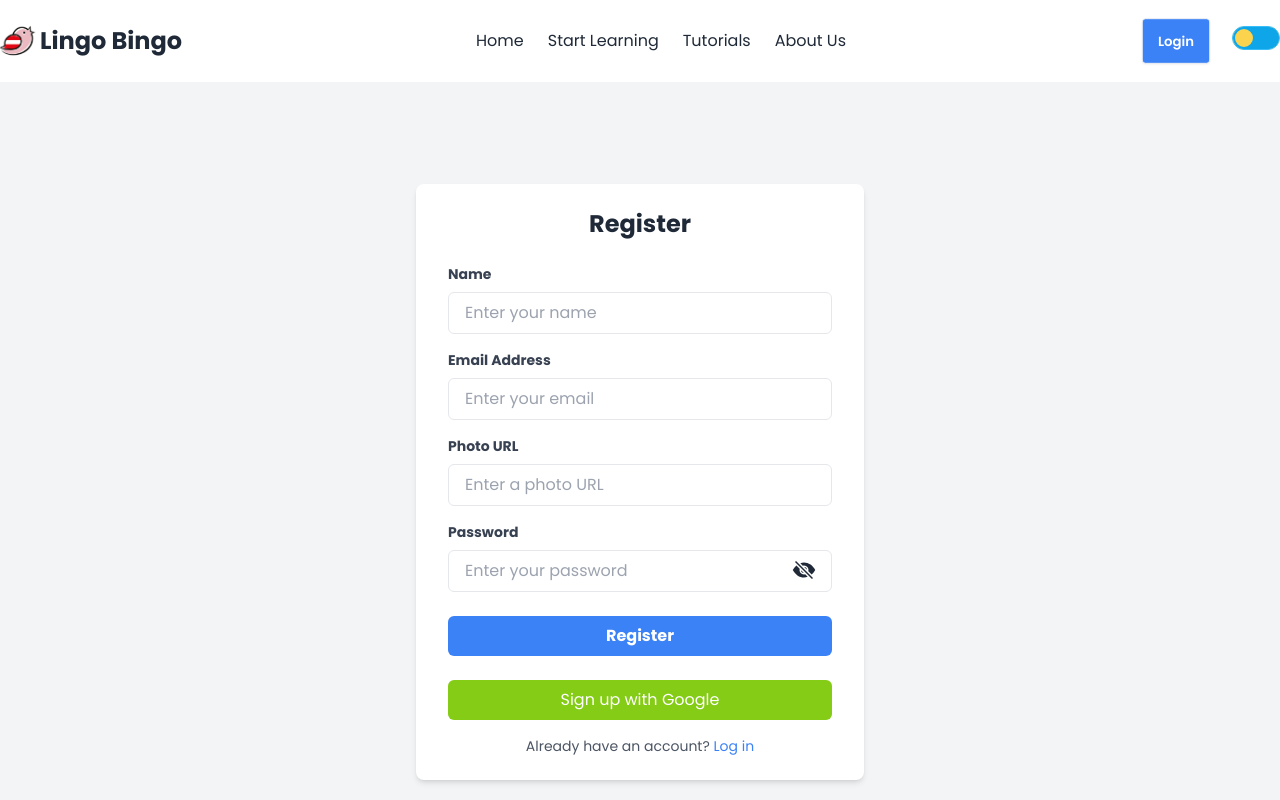
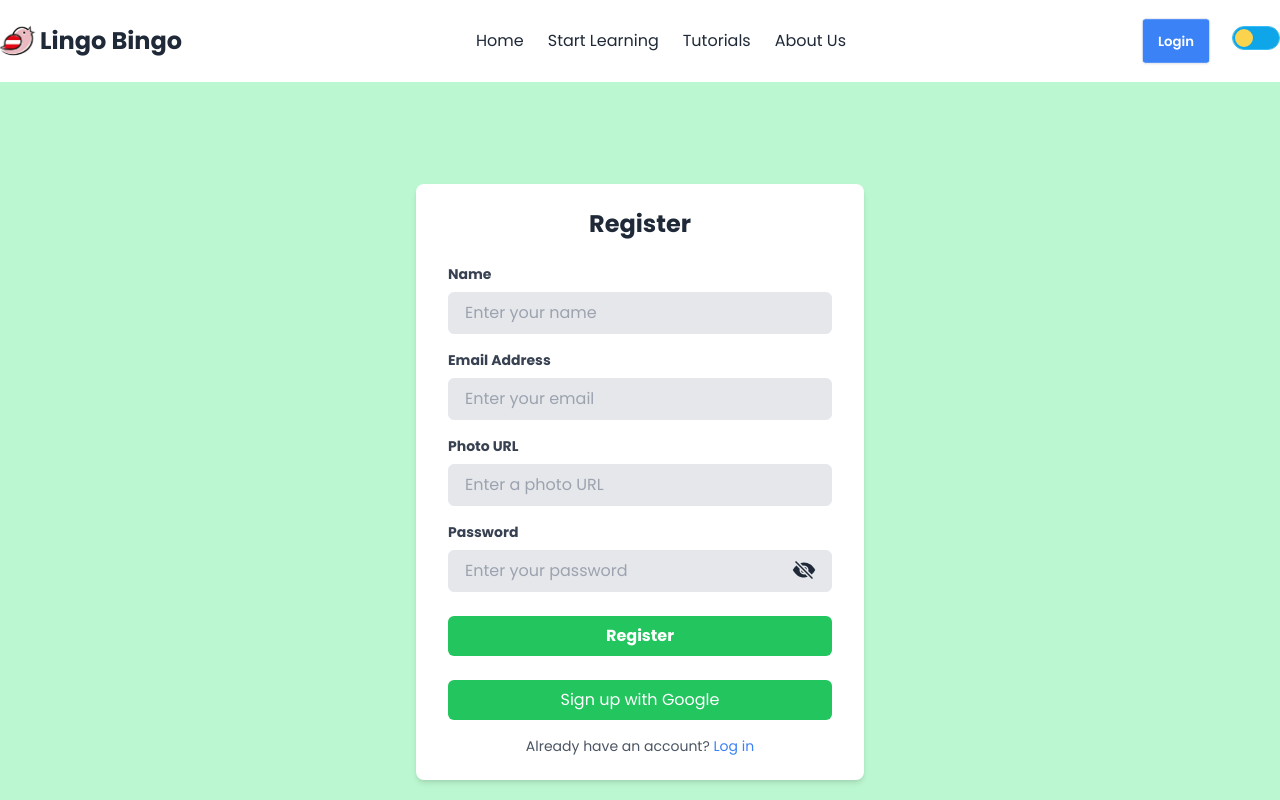
Before and after one commit to MuhammadNazmusSakib/Vocabulary-Learning-Client-, a React (Vite) app: page /signup in a window 1280 px wide. Shown: the top 800 px of the page. Built offline with nearby package versions, Linux system fonts and the light colour scheme; no server answers.

Commit message:
dark/light theme added to all components

```diff
--- a/src/Component/Home/Home.jsx
+++ b/src/Component/Home/Home.jsx
@@ -14,7 +14,9 @@ const Home = () => {
       <About />
       <div className='bg-gray-200 h-1'></div>
       <SuccessSection />
+      <div className='bg-gray-200 h-1'></div>
       <Testimonials />
+      <div className='bg-gray-200 h-1'></div>
       <FeaturedLessons />
       {/* <LessonsPage /> */}
     </div>
--- a/src/Component/Home/HomeComponents/FeaturedLessons.jsx
+++ b/src/Component/Home/HomeComponents/FeaturedLessons.jsx
@@ -1,8 +1,10 @@
-import React from 'react'
+import React, { useContext } from 'react'
+import { Contex } from '../../ContexApi/Contex'
 
 const FeaturedLessons = () => {
+    const {theme} = useContext(Contex)
     return (
-        <section className="bg-blue-100 py-16 px-6">
+        <section className={`${theme === 'dark' ? '' : 'bg-blue-100'} py-16 px-6`}>
             <div className="max-w-5xl mx-auto text-center">
                 <h2 className="text-4xl font-bold mb-8">Featured Lessons</h2>
                 <div className="grid grid-cols-1 md:grid-cols-2 gap-8">
--- a/src/Component/Home/HomeComponents/Lessonspage.jsx
+++ b/src/Component/Home/HomeComponents/Lessonspage.jsx
@@ -1,9 +1,11 @@
-import React from 'react';
+import React, { useContext } from 'react';
 import { useNavigate } from 'react-router-dom';
 import logo from '../../../assets/image/main-logo.png'
+import { Contex } from '../../ContexApi/Contex';
 
 const LessonsPage = () => {
   const navigate = useNavigate();
+  const {theme} = useContext(Contex)
 
   // List of 10 lessons
   const lessons = Array.from({ length: 10 }, (_, index) => ({
@@ -17,7 +19,7 @@ const LessonsPage = () => {
   };
 
   return (
-    <section className='bg-indigo-100'>
+    <section className={`${theme === 'dark' ? '' : 'bg-indigo-100'}`}>
       <div className="container mx-auto py-10 px-4">
         {/* Page Title */}
         <div className="flex items-center text-4xl font-bold justify-center gap-3 mb-12">
@@ -30,7 +32,7 @@ const LessonsPage = () => {
           {lessons.map((lesson) => (
             <div
               key={lesson.lesson_no}
-              className="cursor-pointer bg-blue-50 hover:bg-blue-200 rounded-lg shadow-md p-6 flex items-center justify-center text-xl font-semibold"
+              className="cursor-pointer bg-blue-50 hover:bg-blue-200 rounded-lg shadow-md p-6 flex items-center justify-center text-gray-600 text-xl font-semibold"
               onClick={() => handleCardClick(lesson.lesson_no)}>
               {lesson.title}
             </div>
--- a/src/Component/Home/HomeComponents/Testimonials.jsx
+++ b/src/Component/Home/HomeComponents/Testimonials.jsx
@@ -1,8 +1,11 @@
-import React, { useEffect } from 'react'
+import React, { useContext, useEffect } from 'react'
 import AOS from 'aos';
 import 'aos/dist/aos.css';
+import { Contex } from '../../ContexApi/Contex';
 
 const Testimonials = () => {
+
+    const {theme} = useContext(Contex)
 
     useEffect(() => {
         AOS.init({
@@ -12,7 +15,7 @@ const Testimonials = () => {
       }, []);
 
     return (
-        <section className="bg-blue-600 py-16 px-6">
+        <section className={`${theme === 'dark' ? '' : 'bg-blue-600'} py-16 px-6`}>
             <div data-aos="zoom-in" className="max-w-5xl mx-auto text-center">
                 <h2 className="text-4xl font-bold mb-8">What Our Users Say</h2>
                 <div className="grid grid-cols-1 md:grid-cols-3 gap-8">
--- a/src/Component/PrivateRoutes/PrivateRouteComponents/Dashboard.jsx
+++ b/src/Component/PrivateRoutes/PrivateRouteComponents/Dashboard.jsx
@@ -3,15 +3,15 @@ import { useNavigate } from 'react-router-dom';
 import { Contex } from '../../ContexApi/Contex';
 
 const Dashboard = () => {
-  const { user } = useContext(Contex);
+  const { user, theme } = useContext(Contex);
   const navigate = useNavigate();
 
   return (
-    <div className="min-h-screen bg-blue-100 flex flex-col items-center py-10">
+    <div className={`${theme === 'dark' ? '' : 'bg-blue-100'} min-h-screen flex flex-col items-center py-10`}>
       {/* Welcome Title */}
       <div className="text-center mb-8">
-        <h1 className="text-4xl font-bold text-gray-800">Welcome, {user?.displayName || 'User'}!</h1>
-        <p className="text-gray-600 text-lg mt-2">Here’s your profile information.</p>
+        <h1 className="text-4xl font-bold ">Welcome, {user?.displayName || 'User'}!</h1>
+        <p className=" text-lg mt-2">Here’s your profile information.</p>
       </div>
 
       {/* Profile Information Card */}
--- a/src/Component/PrivateRoutes/PrivateRouteComponents/LessonDetail.jsx
+++ b/src/Component/PrivateRoutes/PrivateRouteComponents/LessonDetail.jsx
@@ -68,7 +68,7 @@ const LessonDetail = () => {
       </div>
       {/* Vocabulary Cards */}
       {filteredVocabularies.length > 0 ? (
-        <div className="grid grid-cols-1 sm:grid-cols-2 md:grid-cols-3 gap-6 mb-12">
+        <div className="text-black grid grid-cols-1 sm:grid-cols-2 md:grid-cols-3 gap-6 mb-12">
           {filteredVocabularies.map((word) => (
             <div onClick={() => handlePronounce(word.word)}
               key={word.id}
@@ -102,7 +102,7 @@ const LessonDetail = () => {
       {/* Modal for "When to Say" */}
       {selectedWord && (
         <div className="fixed inset-0 bg-gray-800 bg-opacity-50 flex items-center justify-center z-50">
-          <div className="bg-white p-8 rounded-lg shadow-lg w-11/12 max-w-lg">
+          <div className="bg-white text-black p-8 rounded-lg shadow-lg w-11/12 max-w-lg">
             <h2 className="text-3xl font-bold mb-4">{selectedWord.word}</h2>
             <p className="italic"><strong>Pronunciation: </strong>{selectedWord.pronunciation}</p>
             <p>
--- a/src/Component/PrivateRoutes/PrivateRouteComponents/MyProfile.jsx
+++ b/src/Component/PrivateRoutes/PrivateRouteComponents/MyProfile.jsx
@@ -3,13 +3,13 @@ import { useNavigate } from 'react-router-dom';
 import { Contex } from '../../ContexApi/Contex';
 
 const MyProfile = () => {
-  const { user } = useContext(Contex); // User data from Context API
+  const { user, theme } = useContext(Contex); // User data from Context API
   const navigate = useNavigate();
 
   return (
-    <div className="min-h-screen bg-blue-200">
+    <div className={`${theme === 'dark' ? '' : 'bg-blue-200'} min-h-screen`}>
       {/* Cover Section */}
-      <div className="px-3 h-48 bg-blue-500 flex items-center justify-center text-white">
+      <div className={`${theme === 'dark' ? 'bg-blue-300' : 'bg-blue-500'} px-3 h-48 flex items-center justify-center text-white`}>
         <h1 className="text-4xl font-bold">Welcome, {user?.displayName || 'User'}!</h1>
       </div>
 
@@ -23,7 +23,7 @@ const MyProfile = () => {
               alt="User"
               className="w-24 h-24 rounded-full border-4 border-blue-500 object-cover"
             />
-            <h2 className="text-xl font-semibold mt-4">{user?.displayName || 'Not provided'}</h2>
+            <h2 className="text-gray-800 text-xl font-semibold mt-4">{user?.displayName || 'Not provided'}</h2>
             <p className="text-gray-600">{user?.email || 'Not provided'}</p>
           </div>
 
--- a/src/Component/PrivateRoutes/PrivateRouteComponents/Tutorials.jsx
+++ b/src/Component/PrivateRoutes/PrivateRouteComponents/Tutorials.jsx
@@ -1,18 +1,20 @@
-import React from 'react'
+import React, { useContext } from 'react'
 import { useNavigate } from 'react-router-dom'
+import { Contex } from '../../ContexApi/Contex';
 
 
 const Tutorial = () => {
   const navigate = useNavigate();
+  const {theme} = useContext(Contex)
 
   return (
-    <div className="min-h-screen bg-indigo-100 py-10 px-5">
+    <div className={`${theme === 'dark' ? '' : 'bg-indigo-100'}min-h-screen py-10 px-5`}>
 
       {/* Header */}
       <h1 className="text-3xl font-bold text-center text-blue-600 mb-10">
         Welcome to the Tutorial Page!
       </h1>
-      <p className="text-center text-gray-700 mb-8">
+      <p className="text-center mb-8">
         Here are some tutorials to help you master this German language.
       </p>
 
--- a/src/Component/PrivateRoutes/PrivateRouteComponents/UpdateProfile.jsx
+++ b/src/Component/PrivateRoutes/PrivateRouteComponents/UpdateProfile.jsx
@@ -4,7 +4,7 @@ import { Contex } from '../../ContexApi/Contex';
 import { toast } from 'react-toastify';
 
 const UpdateProfile = () => {
-  const { user, setUser, updateUserProfile } = useContext(Contex);
+  const { user, setUser, updateUserProfile, theme } = useContext(Contex);
   const [name, setName] = useState(user?.name || '');
   const [photoURL, setPhotoURL] = useState(user?.photo || '');
   const navigate = useNavigate();
@@ -29,14 +29,14 @@ const UpdateProfile = () => {
   };
 
   return (
-    <div className="min-h-screen bg-gray-100 flex items-center justify-center">
-      <div className="bg-white shadow-lg rounded-lg w-96 p-6">
+    <div className={`${theme === 'dark' ? '' : 'bg-gray-100 '} min-h-screen flex items-center justify-center`}>
+      <div className={`${theme === 'dark' ? 'bg-gray-300' : 'bg-white '} text-black shadow-lg rounded-lg w-96 p-6`}>
         <h2 className="text-2xl font-bold text-center mb-6">Update Profile</h2>
 
         <form onSubmit={handleUpdate}>
           {/* Name Input */}
           <div className="mb-4">
-            <label htmlFor="name" className="block text-sm font-semibold text-gray-700">
+            <label htmlFor="name" className="block text-sm font-semibold ">
               Name
             </label>
             <input
@@ -45,14 +45,14 @@ const UpdateProfile = () => {
               value={name}
               onChange={(e) => setName(e.target.value)}
               placeholder="Enter your name"
-              className="w-full px-4 py-2 border rounded-md focus:outline-none focus:ring-2 focus:ring-blue-400"
+              className="bg-gray-200 w-full px-4 py-2 border rounded-md focus:outline-none focus:ring-2 focus:ring-blue-400"
               required
             />
           </div>
 
           {/* Photo URL Input */}
           <div className="mb-4">
-            <label htmlFor="photoURL" className="block text-sm font-semibold text-gray-700">
+            <label htmlFor="photoURL" className="block text-sm font-semibold ">
               Photo URL
             </label>
             <input
@@ -61,7 +61,7 @@ const UpdateProfile = () => {
               value={photoURL}
               onChange={(e) => setPhotoURL(e.target.value)}
               placeholder="Enter your photo URL"
-              className="w-full px-4 py-2 border rounded-md focus:outline-none focus:ring-2 focus:ring-blue-400"
+              className="bg-gray-200 w-full px-4 py-2 border rounded-md focus:outline-none focus:ring-2 focus:ring-blue-400"
               required
             />
           </div>
--- a/src/Component/Routes/SignIn&SignUp/Login.jsx
+++ b/src/Component/Routes/SignIn&SignUp/Login.jsx
@@ -7,7 +7,7 @@ import { IoEyeOffSharp, IoEyeSharp } from "react-icons/io5";
 
 const Login = () => {
 
-  const { userLogin, setUser, googleSignIn } = useContext(Contex)
+  const { userLogin, setUser, googleSignIn, theme } = useContext(Contex)
   const [forgotPassword, setForgotPassword] = useState(false)
   const [seePassword, setSeePassword] = useState(false)
   const location = useLocation()
@@ -81,7 +81,7 @@ const Login = () => {
 
 
   return (
-    <div className="flex justify-center items-center min-h-screen bg-green-200">
+    <div className={`${theme === 'dark' ? '' : 'bg-green-200'} flex justify-center items-center min-h-screen`}>
       <div className="bg-white rounded-lg shadow-lg p-8 w-full max-w-md">
         {/* Title */}
         <h1 className="text-2xl font-bold text-center mb-6">
@@ -92,7 +92,7 @@ const Login = () => {
         <div className="w-full mb-4">
           <button
             onClick={handleGoogleLogin}
-            className="flex gap-4 w-full justify-center items-center bg-lime-500 text-white px-4 py-2 rounded-lg shadow hover:bg-lime-600 mr-2"
+            className="flex gap-4 w-full justify-center items-center bg-green-500 text-white px-4 py-2 rounded-lg shadow hover:bg-green-600 mr-2"
           >
             <img
               src="https://img.icons8.com/color/24/google-logo.png"
@@ -124,7 +124,7 @@ const Login = () => {
               type="email"
               id="email"
               name="email"
-              className="w-full px-3 py-2 border border-gray-300 rounded-lg focus:outline-none focus:ring-2 focus:ring-green-500"
+              className="bg-gray-200 w-full px-3 py-2 border border-gray-300 rounded-lg focus:outline-none focus:ring-2 focus:ring-green-500"
               placeholder="Enter your email"
             />
           </div>
@@ -139,7 +139,7 @@ const Login = () => {
               type={!seePassword? "password" : "text"}
               id="password"
               name="password"
-              className="w-full px-3 py-2 border border-gray-300 rounded-lg focus:outline-none focus:ring-2 focus:ring-green-500"
+              className="bg-gray-200 w-full px-3 py-2 border border-gray-300 rounded-lg focus:outline-none focus:ring-2 focus:ring-green-500"
               placeholder="Enter your password"
             />
             <buttton onClick={handleSeePassword} className="absolute mt-2 -ml-10 text-2xl">
--- a/src/Component/Routes/SignIn&SignUp/Register.jsx
+++ b/src/Component/Routes/SignIn&SignUp/Register.jsx
@@ -7,7 +7,7 @@ import { IoEyeOffSharp, IoEyeSharp } from 'react-icons/io5';
 const Register = () => {
   const navigate = useNavigate();
   const location = useLocation()
-  const { setUser, createNewUser, updateUserProfile, googleSignIn } = useContext(Contex)
+  const { setUser, createNewUser, updateUserProfile, googleSignIn, theme } = useContext(Contex)
   const [error, setError] = useState({})
   const [seePassword, setSeePassword] = useState(false)
 
@@ -79,7 +79,7 @@ const Register = () => {
   };
 
   return (
-    <div className="flex items-center justify-center min-h-screen bg-gray-100">
+    <div className={`${theme === 'dark' ? '' : 'bg-green-200'} flex items-center justify-center min-h-screen`}>
       <div className="bg-white shadow-md rounded-lg px-8 py-6 w-full max-w-md">
         <h2 className="text-2xl font-bold mb-6 text-center">Register</h2>
         <form onSubmit={handleSubmit}>
@@ -93,7 +93,7 @@ const Register = () => {
               name="name"
               type="text"
               placeholder="Enter your name"
-              className="w-full px-4 py-2 border rounded-md focus:outline-none focus:ring-2 focus:ring-blue-400"
+              className="bg-gray-200 w-full px-4 py-2 border rounded-md focus:outline-none focus:ring-2 focus:ring-blue-400"
               required
             />
           </div>
@@ -108,7 +108,7 @@ const Register = () => {
               name="email"
               type="email"
               placeholder="Enter your email"
-              className="w-full px-4 py-2 border rounded-md focus:outline-none focus:ring-2 focus:ring-blue-400"
+              className="bg-gray-200 w-full px-4 py-2 border rounded-md focus:outline-none focus:ring-2 focus:ring-blue-400"
               required
             />
           </div>
@@ -123,7 +123,7 @@ const Register = () => {
               name="photo"
               type="url"
               placeholder="Enter a photo URL"
-              className="w-full px-4 py-2 border rounded-md focus:outline-none focus:ring-2 focus:ring-blue-400" required
+              className="bg-gray-200 w-full px-4 py-2 border rounded-md focus:outline-none focus:ring-2 focus:ring-blue-400" required
             />
           </div>
 
@@ -137,7 +137,7 @@ const Register = () => {
               name="password"
               type={!seePassword ? "password" : "text"}
               placeholder="Enter your password"
-              className="w-full px-4 py-2 border rounded-md focus:outline-none focus:ring-2 focus:ring-blue-400"
+              className="bg-gray-200 w-full px-4 py-2 border rounded-md focus:outline-none focus:ring-2 focus:ring-blue-400"
               required
             />
             <buttton onClick={handleSeePassword} className="absolute mt-2 -ml-10 text-2xl">
@@ -154,7 +154,7 @@ const Register = () => {
           {/* Register Button */}
           <button
             type="submit"
-            className="w-full bg-blue-500 text-white font-bold py-2 px-4 rounded-md hover:bg-blue-600 transition duration-200"
+            className="w-full bg-green-500 text-white font-bold py-2 px-4 rounded-md hover:bg-green-600 transition duration-200"
           >
             Register
           </button>
@@ -163,7 +163,7 @@ const Register = () => {
         {/* Social Login */}
         <div className="text-center mt-6">
           <button
-            className="flex items-center justify-center w-full bg-lime-500 text-white py-2 px-4 rounded-md hover:bg-lime-600 transition duration-200"
+            className="flex items-center justify-center w-full bg-green-500 text-white py-2 px-4 rounded-md hover:bg-green-600 transition duration-200"
             onClick={handleGoogleLogin}
           >
             Sign up with Google
```
Also changed, not shown: src/Component/Header/Header.jsx (+8 -1 lines).
